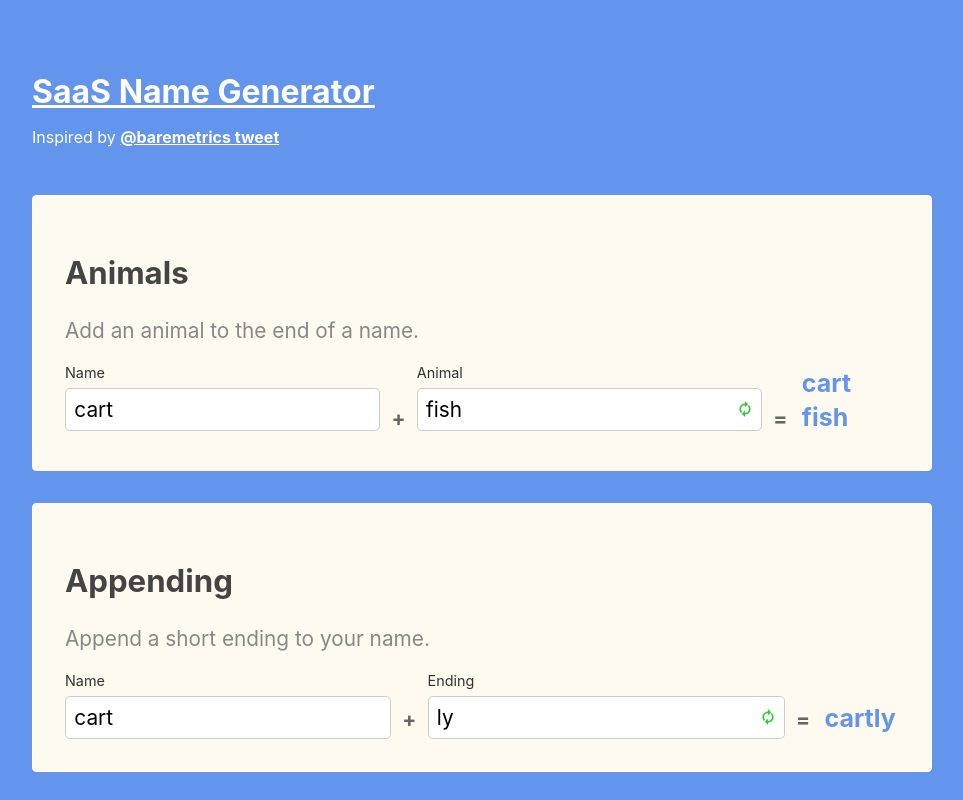
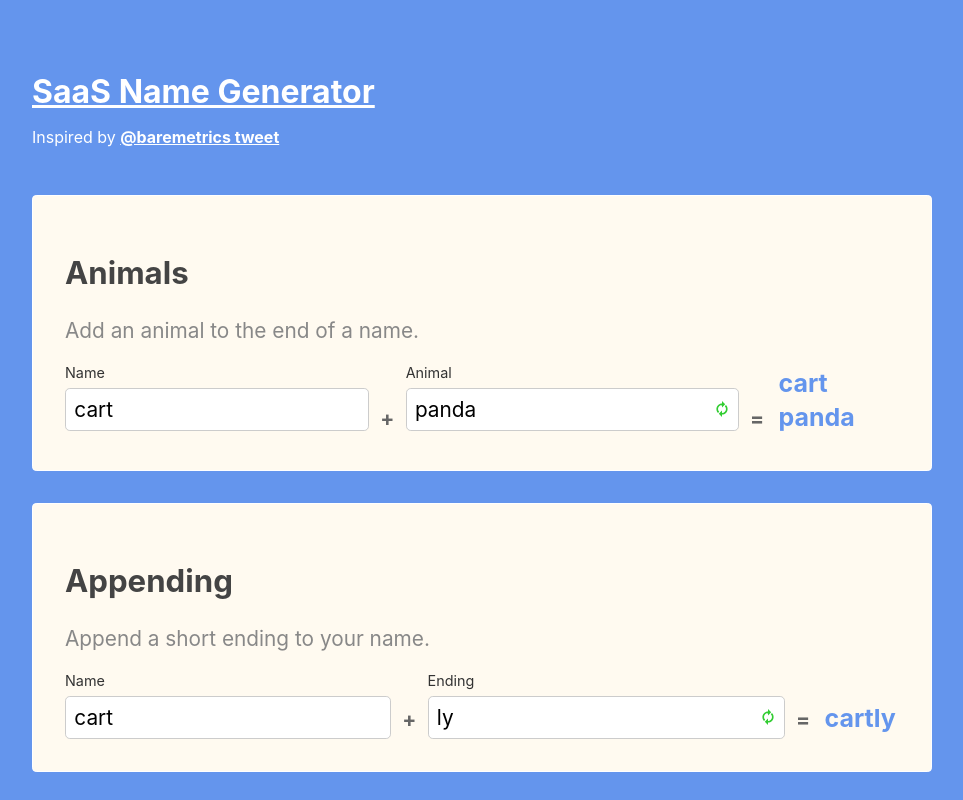
Before and after one commit to joshnuss/name-panda, a Svelte app: page / in a window 1280 px wide. Shown: the top 800 px of the page, without its empty margins (158-1121 px from the left). Built offline with nearby package versions, Linux system fonts and the light colour scheme.

Commit message:
Defaults animal name to panda

```diff
--- a/src/App.svelte
+++ b/src/App.svelte
@@ -23,7 +23,7 @@
   const vowels = 'aeiou'
 
   let name = getRandomItem(names)
-  let animal = animals[getRandomInt(animals.length)]
+  let animal = 'panda'
   let ending = endings[getRandomInt(endings.length)]
   let color = colors[getRandomInt(colors.length)]
   let adjective = 'smart'
```
